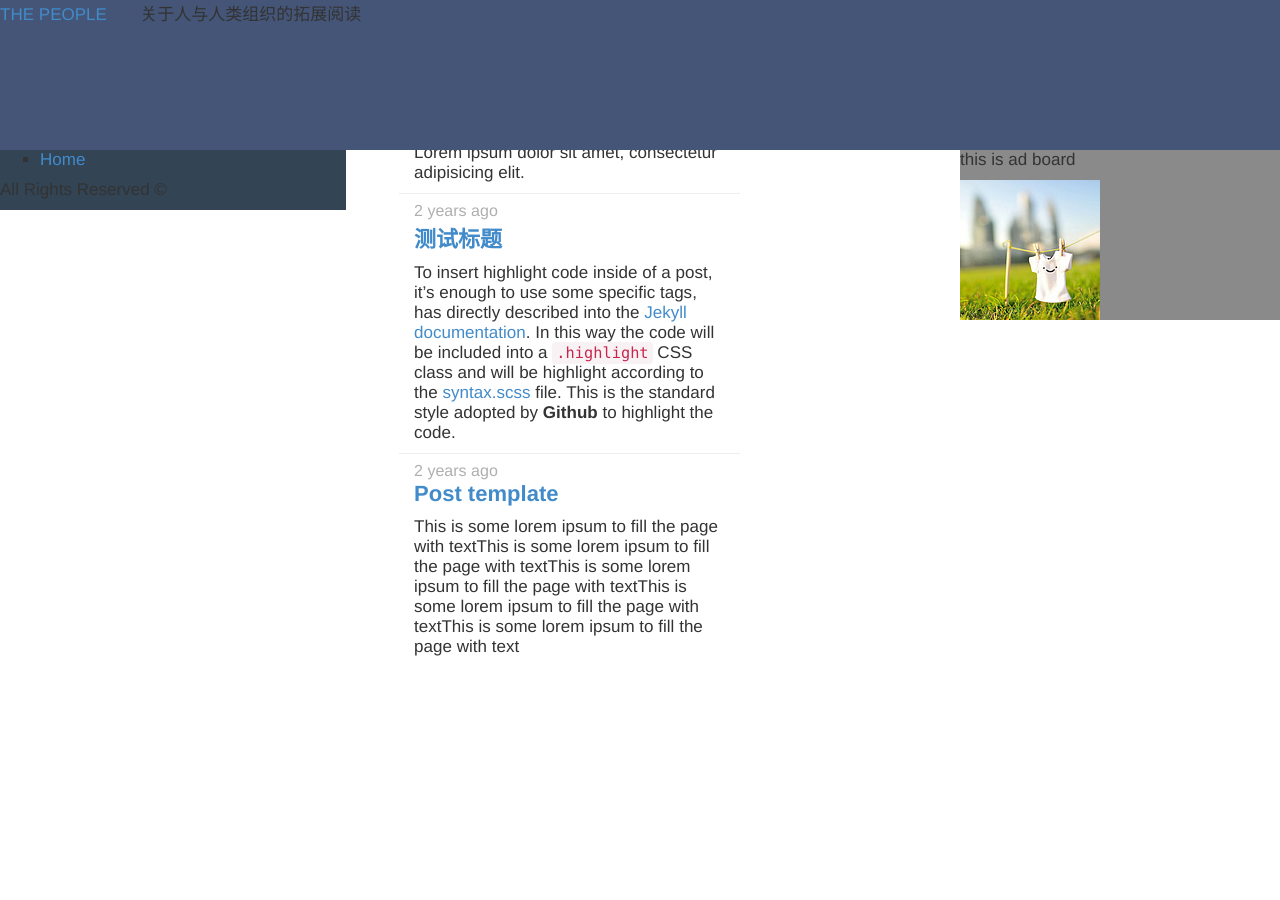
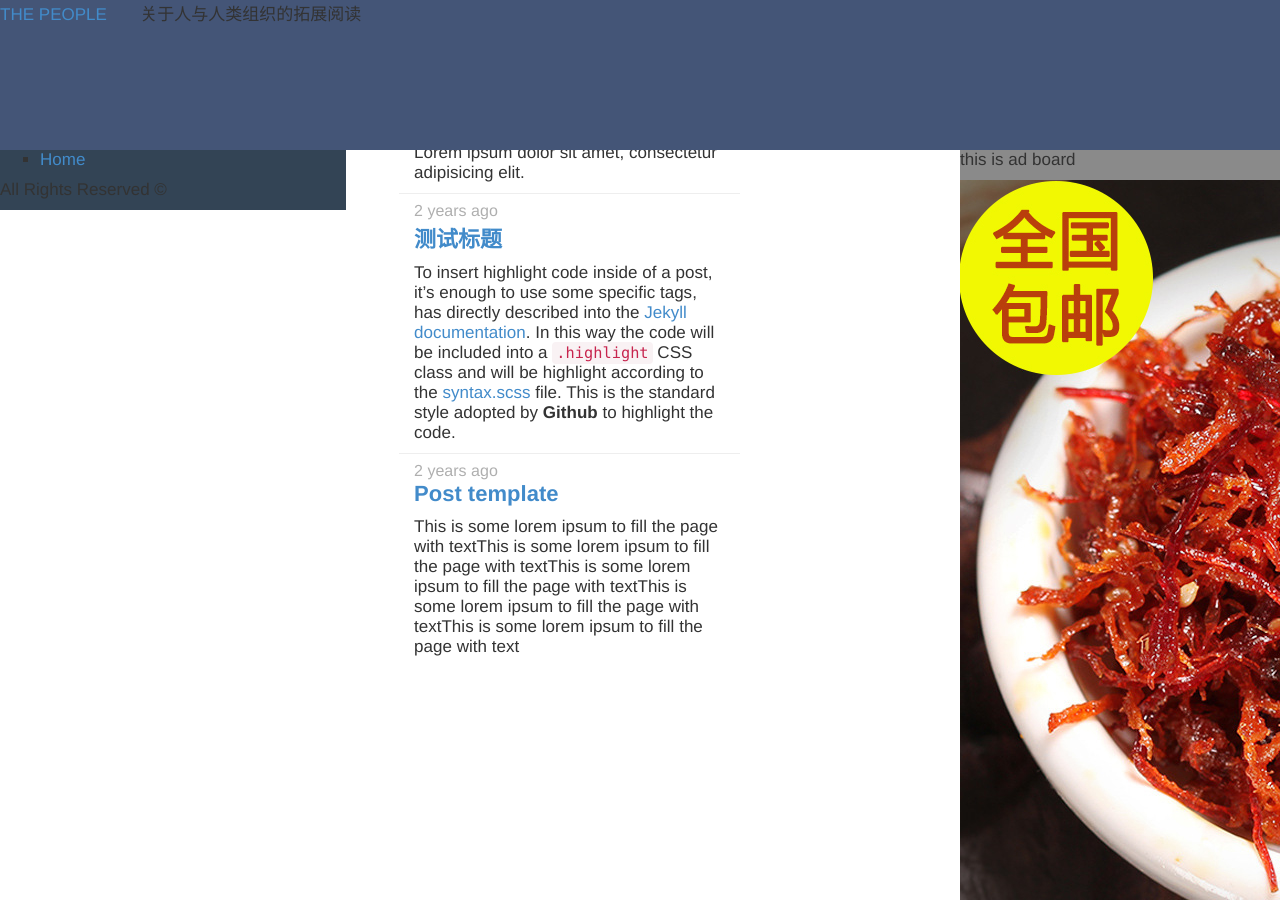
Before and after one commit to andyljj/thepeople, a Jekyll site: the page built from index.html, in a window 1280 px wide. Built offline with Jekyll 4.4.1, drawn with Linux system fonts in a browser that asks for light colours; some web fonts are replaced; Markdown is read by kramdown in place of the engine named in the settings.

Commit message:
例行修改

```diff
--- a/_layouts/post.html
+++ b/_layouts/post.html
@@ -26,7 +26,6 @@ layout: default
 </div>
 <!-- advertising board -->
 <div id="adboard" class="">
-    <p>this is ad board</p>
     {% if post.series == 晓松奇谈 %}
         <img src="{{ "/assets/adimg/xsqt.jpg" | prepend: site.url }}">
     {% endif %}
--- a/index.html
+++ b/index.html
@@ -34,7 +34,7 @@ layout: default
 <!-- advertising board -->
 <div id="adboard" class="">
     <p>this is ad board</p>
-    <img src="{{ "/assets/adimg/xsqt.jpg" | prepend: site.url }}">
+    <img src="{{ "/assets/adimg/1.jpg" | prepend: site.url }}">
 </div>
 
 
```
Also changed, not shown: assets/adimg/1.jpg (added).
